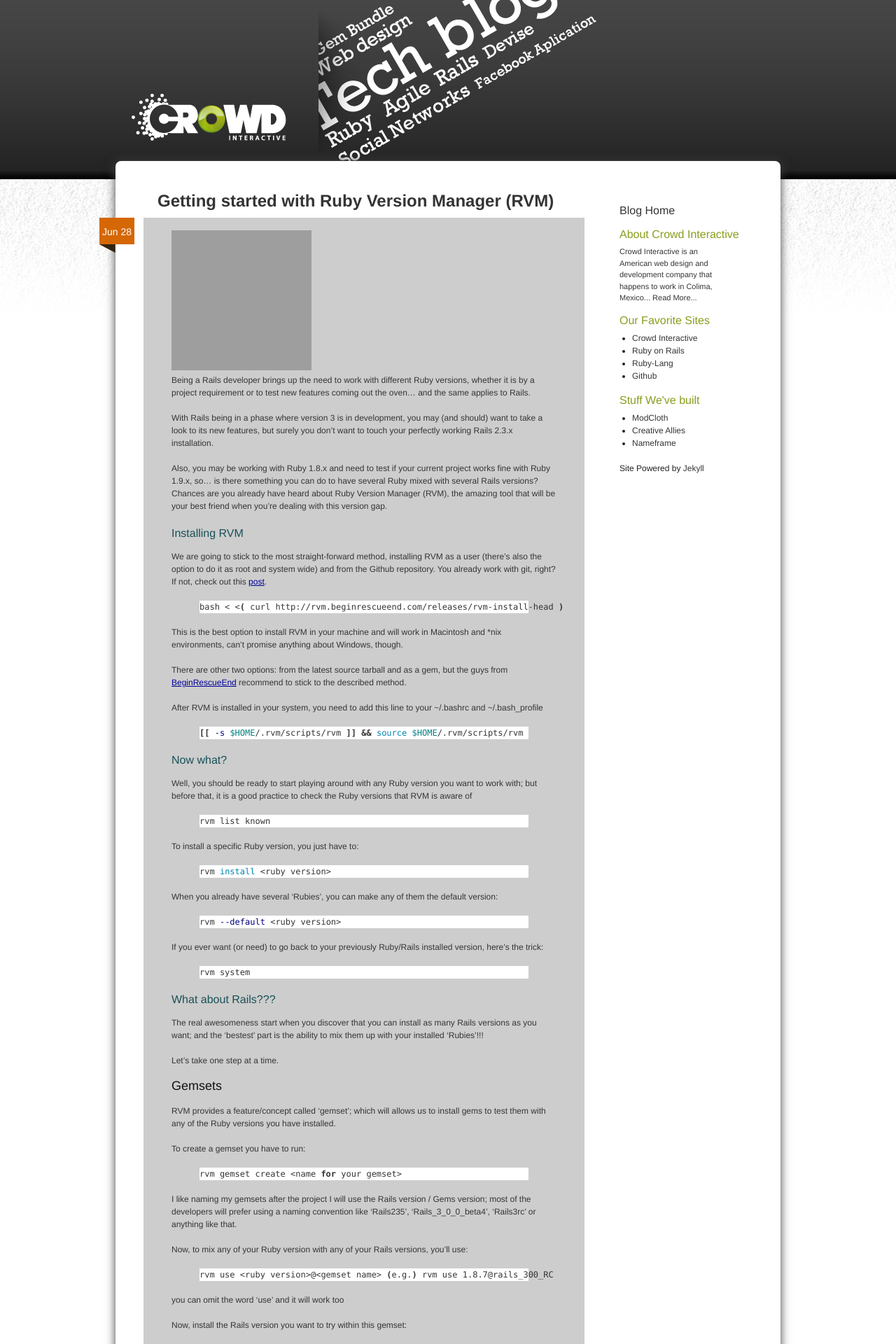
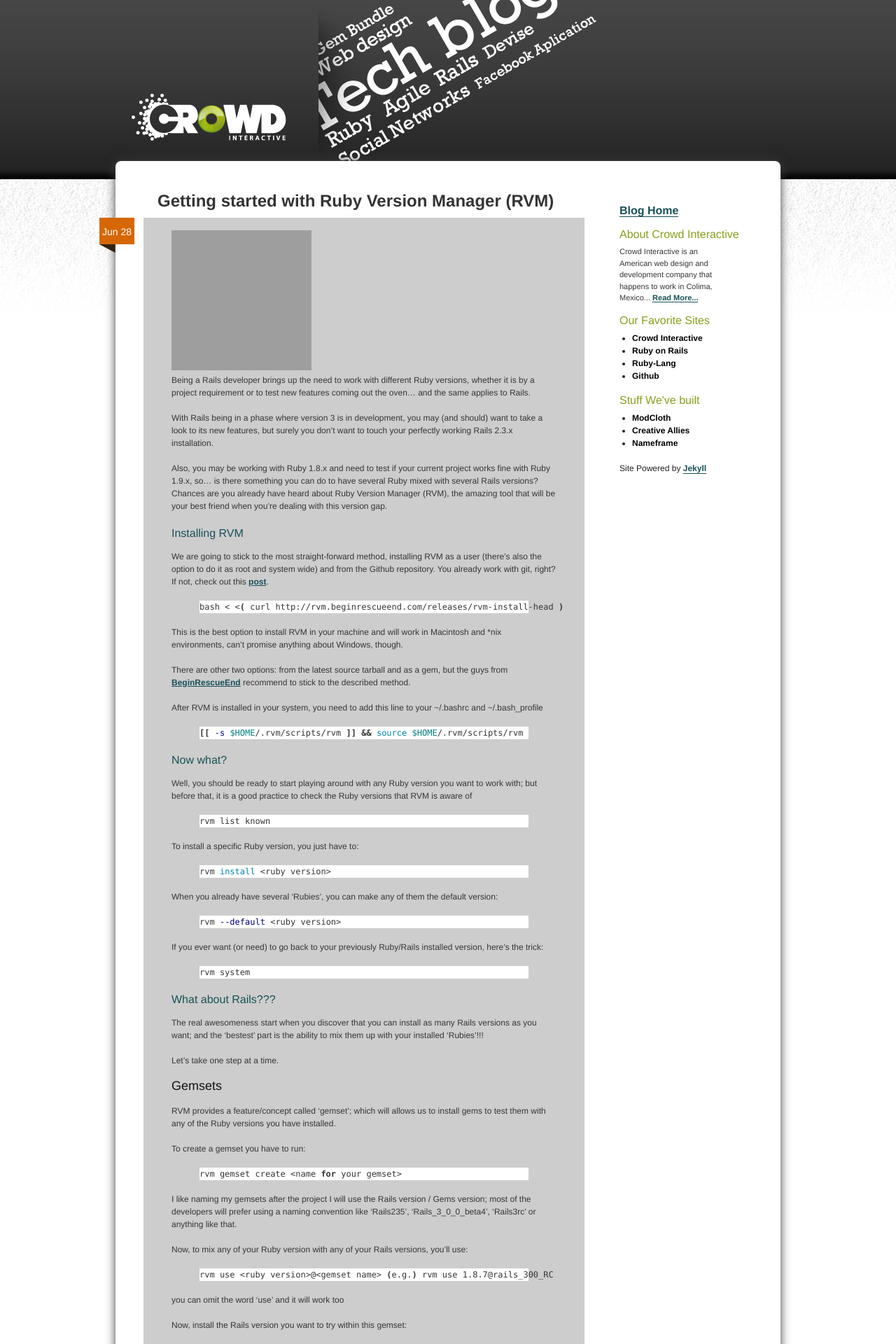
Before and after one commit to crowdint/blog.crowdint.com-jekyll, a Jekyll site: the page built from index.html, in a window 1280 px wide. Shown: the top 1920 px of the page at 70% size. Built offline with Jekyll 4.4.1, drawn with Linux system fonts in a browser that asks for light colours; Markdown is read by kramdown in place of the engine named in the settings; grey boxes are pictures that could not be loaded.

Commit message:
New link style

```diff
--- a/stylesheets/styles.css
+++ b/stylesheets/styles.css
@@ -118,8 +118,15 @@
 }
 
 .right-side a {
-  color: #353535;
+  color: #175057;
   text-decoration: none;
+  border-bottom:1px solid;
+  font-weight: bold;
+}
+
+.right-side ul li a {
+  color:black;
+  border-bottom:none;
 }
 
 .right-side p {
@@ -153,6 +160,21 @@
   -webkit-border-radius: 8px;
 }
 
+.left-side a{
+  color:#175057;
+  text-decoration:underline;
+  font-weight: bold;
+}
+
+.left-side a:hover{
+  color:black;
+  text-decoration:underline;
+}
+
+.left-side h1 a:hover{
+  color:black;
+}
+
 .round-bottom {
   background-color: white;
   height: 45px;
@@ -172,3 +194,7 @@
   background: url('/images/logo.png') no-repeat 700px 0;
   height:72px;
 }
+
+ul.archives {
+  font-size: 14px;
+}
```
Lines whose indentation alone changed are shown as unchanged.
